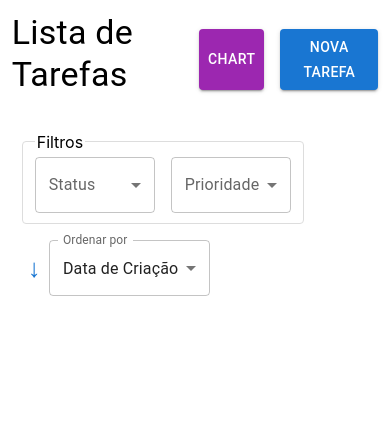
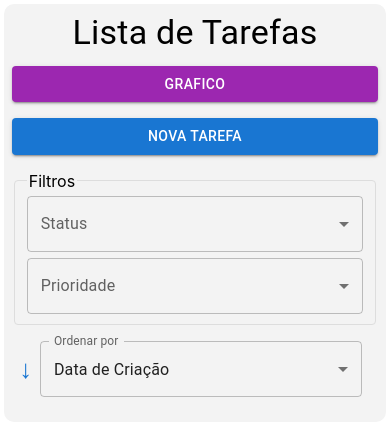
Before and after one commit to willyeverton/task-dashboard, a React (Create React App) app: page / in a window 390 px wide. Shown: the top 436 px of the page. Built offline with nearby package versions, Linux system fonts and the light colour scheme; the HTML template or start-up script is replaced by a standard one.

Commit message:
Updated Responsivity

```diff
--- a/src/App.css
+++ b/src/App.css
@@ -1,3 +1,6 @@
 .app {
-  margin: 20px;
+  background-color: #f3f3f3;
+  border-radius: 10px;
+  margin: 1%;
+  padding: 2%;
 }
--- a/src/App.tsx
+++ b/src/App.tsx
@@ -18,6 +18,7 @@ const LoadingFallback = () => (
 
 function App() {
   return (
+    <div className="app">
       <ErrorBoundary>
         <TaskProvider>
           <BrowserRouter>
@@ -30,6 +31,7 @@ function App() {
           </BrowserRouter>
         </TaskProvider>
       </ErrorBoundary>
+    </div>
   );
 }
 
--- a/src/components/Charts/TaskChart.tsx
+++ b/src/components/Charts/TaskChart.tsx
@@ -1,5 +1,6 @@
-import { Card, CardContent, Typography } from '@mui/material';
+import { Box, Button, Card, CardContent, Typography } from '@mui/material';
 import React from 'react';
+import { useNavigate } from 'react-router-dom';
 import { PieChart, Pie, Cell, ResponsiveContainer, Legend } from 'recharts';
 
 export const TaskChart = ({ tasks }) => {
@@ -10,8 +11,24 @@ export const TaskChart = ({ tasks }) => {
   ];
 
   const COLORS = ['#FF8042', '#00C49F', '#0088FE'];
+  const navigate = useNavigate();
 
   return (
+    <Box sx={{ width: '100%' }}>
+      <Box sx={{ display: 'flex', justifyContent: 'space-between', alignItems: 'center', mb: 2 }}>
+        <Typography variant="h4" gutterBottom>
+          Grafico
+        </Typography>
+        <Box sx={{ display: 'flex', gap: 2 }}>
+          <Button
+            variant="contained"
+            color="secondary"
+            onClick={() => navigate('/')}
+          >
+            Tarefas
+          </Button>
+        </Box>
+      </Box>
       <Card>
         <CardContent>
           <Typography variant="h6">Status das Tarefas</Typography>
@@ -35,5 +52,6 @@ export const TaskChart = ({ tasks }) => {
           </ResponsiveContainer>
         </CardContent>
       </Card>
+    </Box>
   );
 };
--- a/src/components/Task/TaskFilters/index.tsx
+++ b/src/components/Task/TaskFilters/index.tsx
@@ -1,5 +1,6 @@
-import { Box, FormControl, InputLabel, MenuItem, Select } from '@mui/material';
+import { InputLabel, MenuItem } from '@mui/material';
 import React, { useMemo } from 'react';
+import { BoxFilters, StyledFieldset, StyledFormControl, StyledSelect } from './styles';
 
 /**
  * The `TaskFilters` component is a React functional component that renders a set of filters for tasks. It allows the user to filter tasks by status (Pending, In Progress, Completed) and priority (Low, Medium, High). The component receives the current filter values and callback functions to update the filters as props.
@@ -23,38 +24,38 @@ const TaskFilters: React.FC<TaskFiltersProps> = (({
   }), []);
 
   return (
-    <fieldset style={{ border: '1px solid #ddd', borderRadius: '4px', width: 'max-content' }}>
+    <StyledFieldset>
       <legend>Filtros</legend>
-      <Box sx={{ display: 'flex', gap: 2, flexWrap: 'wrap' }}>
-        <FormControl sx={{ minWidth: 120 }}>
+      <BoxFilters>
+        <StyledFormControl>
           <InputLabel>Status</InputLabel>
-          <Select
+          <StyledSelect
             value={filterStatus}
             label="Status"
-            onChange={(e) => onStatusChange(e.target.value)}
+            onChange={(e) => onStatusChange(e.target.value as string)}
           >
             <MenuItem value="">Todos</MenuItem>
             {filterOptions.status.map((status) => (
               <MenuItem key={status} value={status}>{status}</MenuItem>
             ))}
-          </Select>
-        </FormControl>
+          </StyledSelect>
+        </StyledFormControl>
 
-        <FormControl sx={{ minWidth: 120 }}>
+        <StyledFormControl>
           <InputLabel>Prioridade</InputLabel>
-          <Select
+          <StyledSelect
             value={filterPriority}
             label="Prioridade"
-            onChange={(e) => onPriorityChange(e.target.value)}
+            onChange={(e) => onPriorityChange(e.target.value as string)}
           >
             <MenuItem value="">Todas</MenuItem>
             {filterOptions.priority.map((priority) => (
               <MenuItem key={priority} value={priority}>{priority}</MenuItem>
             ))}
-          </Select>
-        </FormControl>
-      </Box>
-    </fieldset>
+          </StyledSelect>
+        </StyledFormControl>
+      </BoxFilters>
+    </StyledFieldset>
   )
 });
 
--- /dev/null
+++ b/src/components/Task/TaskFilters/styles.ts
@@ -0,0 +1,40 @@
+import { styled } from '@mui/material/styles';
+import { Box, FormControl, Select } from '@mui/material';
+
+export const BoxFilters = styled(Box)(({ theme }) => ({
+  display: 'flex',
+  gap: '6px',
+  flexWrap: 'wrap',
+  flexDirection: 'row',
+
+  [theme.breakpoints.down('sm')]: {
+    flexDirection: 'column',
+    alignItems: 'stretch',
+    width: '-webkit-fill-available'
+  }
+
+}));
+export const StyledFormControl = styled(FormControl)(({ theme }) => ({
+  minWidth: 120,
+
+  [theme.breakpoints.down('sm')]: {
+    width: '-webkit-fill-available',
+  }
+}));
+
+export const StyledSelect = styled(Select)(({ theme }) => ({
+
+  [theme.breakpoints.down('sm')]: {
+    width: '-webkit-fill-available'
+  }
+}));
+
+export const StyledFieldset = styled('fieldset')(({ theme }) => ({
+  border: '1px solid #ddd',
+  borderRadius: '4px',
+  width: 'max-content',
+
+  [theme.breakpoints.down('sm')]: {
+    width: '-webkit-fill-available',
+  },
+}));
--- a/src/components/Task/TaskHeader/index.tsx
+++ b/src/components/Task/TaskHeader/index.tsx
@@ -1,6 +1,7 @@
-import { Box, Button, Typography } from '@mui/material';
+import { Typography } from '@mui/material';
 import { useNavigate } from 'react-router-dom';
 import React from 'react';
+import { BoxButtons, BoxHeader, StyledButton } from './styles';
 
 /**
  * A React functional component that renders the task header.
@@ -11,22 +12,22 @@ import React from 'react';
 export const TaskHeader: React.FC<TaskHeaderProps> = ({ onAddNew }) => {
   const navigate = useNavigate();
   return (
-    <Box sx={{ display: 'flex', justifyContent: 'space-between', alignItems: 'center', mb: 2 }}>
+    <BoxHeader>
       <Typography variant="h4" gutterBottom>
         Lista de Tarefas
       </Typography>
-      <Box sx={{ display: 'flex', gap: 2 }}>
-        <Button
+      <BoxButtons>
+        <StyledButton
           variant="contained"
           color="secondary"
           onClick={() => navigate('/chart')}
         >
-          Chart
-        </Button>
-        <Button variant="contained" color="primary" onClick={onAddNew}>
+          Grafico
+        </StyledButton>
+        <StyledButton variant="contained" color="primary" onClick={onAddNew}>
           Nova Tarefa
-        </Button>
-      </Box>
-    </Box>
+        </StyledButton>
+      </BoxButtons>
+    </BoxHeader>
   )
 };
--- /dev/null
+++ b/src/components/Task/TaskHeader/styles.ts
@@ -0,0 +1,31 @@
+import { styled } from '@mui/material/styles';
+import { Box, Button } from '@mui/material';
+
+export const BoxHeader = styled(Box)(({ theme }) => ({
+  display: 'flex',
+  justifyContent: 'space-between',
+  alignItems: 'center',
+  marginBottom: theme.spacing(2),
+
+  [theme.breakpoints.down('sm')]: {
+    flexDirection: 'column',
+  }
+}));
+
+export const BoxButtons = styled(Box)(({ theme }) => ({
+  display: 'flex',
+  gap: theme.spacing(2),
+
+  [theme.breakpoints.down('sm')]: {
+    width: '100%',
+    flexDirection: 'column',
+    alignItems: 'stretch'
+  }
+}));
+
+export const StyledButton = styled(Button)(({ theme }) => ({
+
+  [theme.breakpoints.down('sm')]: {
+    width: '100%'
+  }
+}));
--- a/src/components/Task/TaskSorting/index.tsx
+++ b/src/components/Task/TaskSorting/index.tsx
@@ -1,5 +1,6 @@
-import { Box, Button, FormControl, InputLabel, MenuItem, Select } from '@mui/material';
+import { Button, InputLabel, MenuItem } from '@mui/material';
 import React from 'react';
+import { BoxSorting, StyledFormControl, StyledSelect } from './styles';
 
 /**
  * A React functional component that renders the task sorting options.
@@ -16,7 +17,7 @@ export const TaskSorting = React.memo<TaskSortingProps>(({
   onSortOrderChange
 }) => {
   return (
-    <Box sx={{ display: 'flex', alignItems: 'flex-start' }}>
+    <BoxSorting>
       <Button sx={{
         minWidth: 0, '& .MuiButton-startIcon': {
           margin: 0,
@@ -27,17 +28,17 @@ export const TaskSorting = React.memo<TaskSortingProps>(({
         startIcon={sortOrder === 'asc' ? '↑' : '↓'}
       >
       </Button>
-      <FormControl>
+      <StyledFormControl>
         <InputLabel>Ordenar por</InputLabel>
-        <Select
+        <StyledSelect
           value={sortBy}
           label="Ordenar por"
-          onChange={(e) => onSortByChange(e.target.value)}
+          onChange={(e) => onSortByChange(e.target.value as string)}
         >
           <MenuItem value="createdAt">Data de Criação</MenuItem>
           <MenuItem value="dueDate">Data de Vencimento</MenuItem>
-        </Select>
-      </FormControl>
-    </Box>
+        </StyledSelect>
+      </StyledFormControl>
+    </BoxSorting>
   )
 });
--- /dev/null
+++ b/src/components/Task/TaskSorting/styles.ts
@@ -0,0 +1,24 @@
+import { styled } from '@mui/material/styles';
+import { Box, FormControl, Select } from '@mui/material';
+
+export const BoxSorting = styled(Box)(({ theme }) => ({
+  display: 'flex',
+  alignItems: 'flex-start',
+
+  [theme.breakpoints.down('sm')]: {
+    width: '-webkit-fill-available'
+  }
+}));
+
+export const StyledFormControl = styled(FormControl)(({ theme }) => ({
+  [theme.breakpoints.down('sm')]: {
+    width: '-webkit-fill-available'
+  }
+}));
+
+export const StyledSelect = styled(Select)(({ theme }) => ({
+  [theme.breakpoints.down('sm')]: {
+    width: '-webkit-fill-available',
+    marginRight: theme.spacing(2)
+  }
+}));
--- a/src/index.css
+++ b/src/index.css
@@ -1,5 +1,5 @@
 body {
-  margin: 3%;
+  margin: 0;
   font-family: -apple-system, BlinkMacSystemFont, 'Segoe UI', 'Roboto', 'Oxygen',
     'Ubuntu', 'Cantarell', 'Fira Sans', 'Droid Sans', 'Helvetica Neue',
     sans-serif;
--- a/src/pages/Chart/index.tsx
+++ b/src/pages/Chart/index.tsx
@@ -11,7 +11,7 @@ const Chart: React.FC = () => {
 
   return (
     <Grid container spacing={3}>
-      <Grid item xs={12} md={6}>
+      <Grid item xs={12}>
         <TaskChart tasks={tasks} />
       </Grid>
     </Grid>
--- a/src/pages/TaskList/styles.ts
+++ b/src/pages/TaskList/styles.ts
@@ -4,16 +4,15 @@ import { Box } from '@mui/material';
 export const FilterSection = styled(Box)(({ theme }) => ({
   display: 'flex',
   flexDirection: 'row',
-  alignItems: 'center',
+  alignItems: 'baseline',
   justifyContent: 'space-between',
   gap: theme.spacing(2),
   marginBottom: theme.spacing(2),
-  padding: theme.spacing(2),
 
   [theme.breakpoints.down('sm')]: {
+    width: '100%',
     flexDirection: 'column',
     alignItems: 'stretch',
-    padding: theme.spacing(1),
     gap: theme.spacing(2)
   }
 }));
```
Lines whose indentation alone changed are shown as unchanged.
